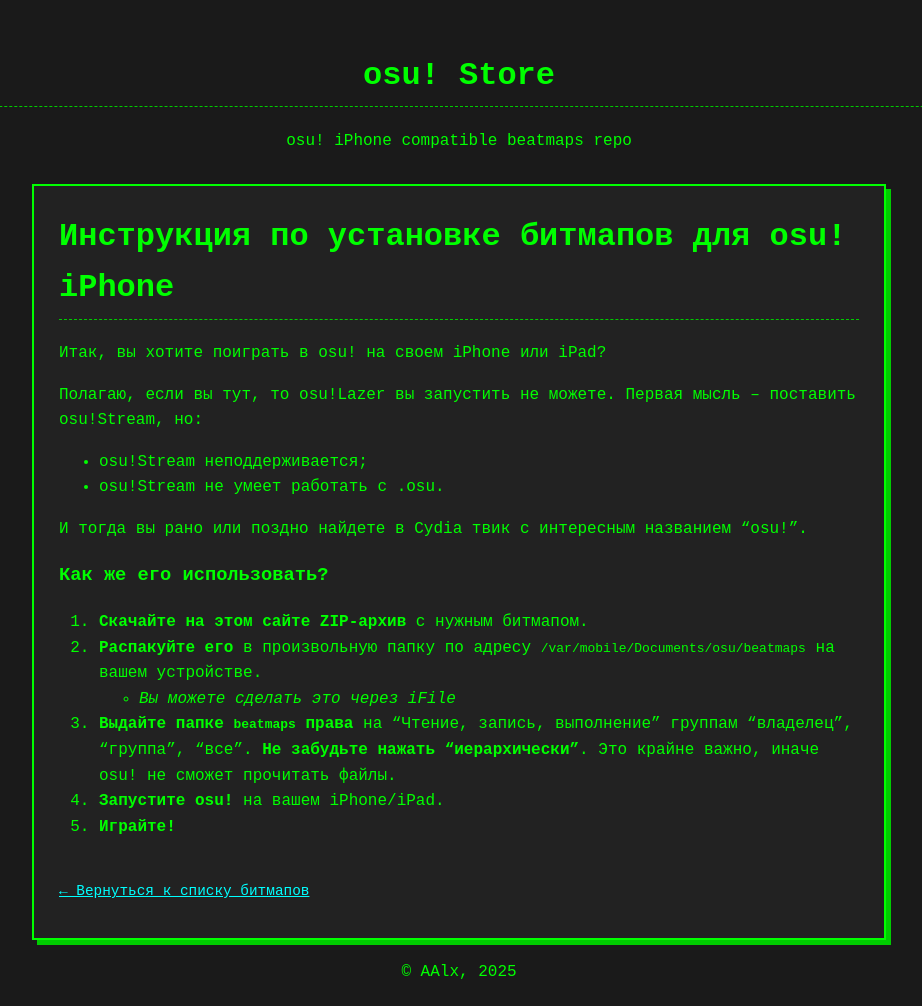
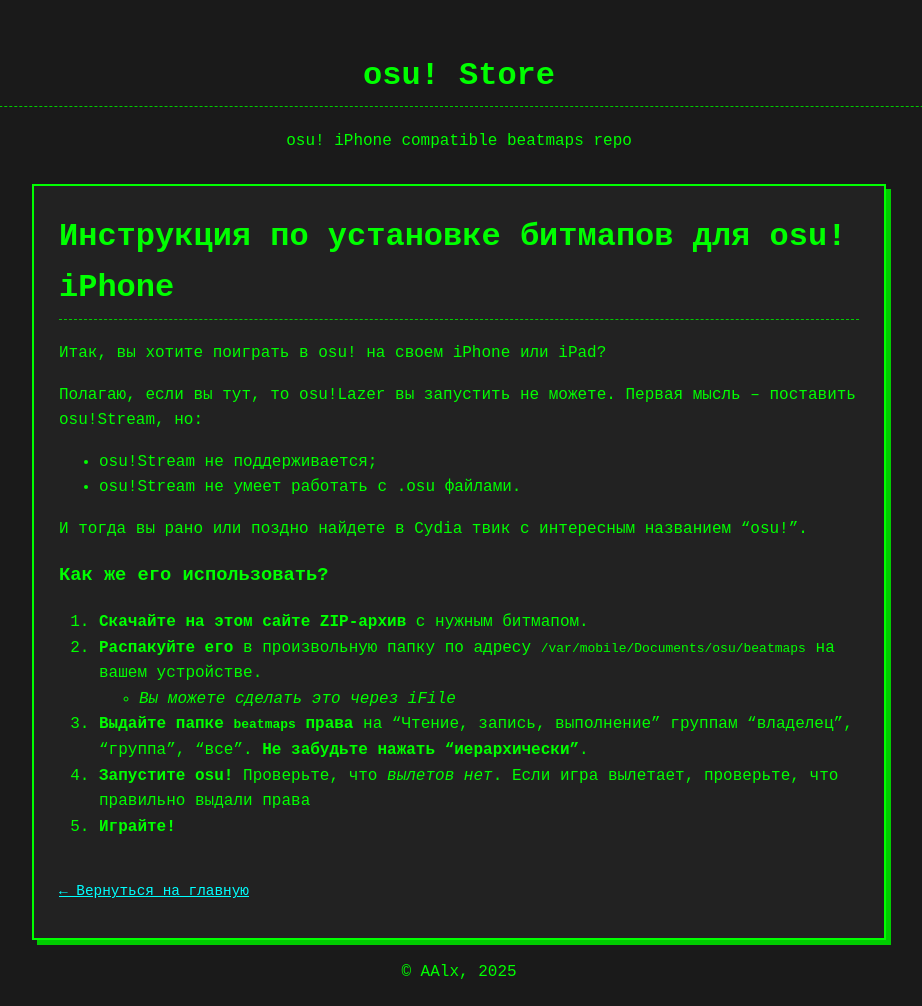
Before and after one commit to AAlx0451/osu-ios-store-repo, a Jekyll site: the page built from installation.md, in a window 1280 px wide. Shown: the whole page, without its empty margins (181-1103 px from the left). Built offline with Jekyll 4.4.1, drawn with Linux system fonts in a browser that asks for light colours.

Commit message:
Update installation.md

```diff
--- a/installation.md
+++ b/installation.md
@@ -10,8 +10,8 @@ permalink: /installation/
 
 Полагаю, если вы тут, то osu!Lazer вы запустить не можете.
 Первая мысль – поставить osu!Stream, но:
-*   osu!Stream неподдерживается;
-*   osu!Stream не умеет работать с .osu.
+*   osu!Stream не поддерживается;
+*   osu!Stream не умеет работать с .osu файлами.
 
 И тогда вы рано или поздно найдете в Cydia твик с интересным названием "osu!".
 
@@ -20,8 +20,8 @@ permalink: /installation/
 1.  **Скачайте на этом сайте ZIP-архив** с нужным битмапом.
 2.  **Распакуйте его** в произвольную папку по адресу `/var/mobile/Documents/osu/beatmaps` на вашем устройстве.
     *   *Вы можете сделать это через iFile*
-3.  **Выдайте папке `beatmaps` права** на "Чтение, запись, выполнение" группам "владелец", "группа", "все". **Не забудьте нажать "иерархически"**. Это крайне важно, иначе osu! не сможет прочитать файлы.
-4.  **Запустите osu!** на вашем iPhone/iPad.
+3.  **Выдайте папке `beatmaps` права** на "Чтение, запись, выполнение" группам "владелец", "группа", "все". **Не забудьте нажать "иерархически"**.
+4.  **Запустите osu!** Проверьте, что *вылетов нет*. Если игра вылетает, проверьте, что правильно выдали права
 5.  **Играйте!**
 
-<p class="back-link"><a href="{{ '/' | relative_url }}">← Вернуться к списку битмапов</a></p>
+<p class="back-link"><a href="{{ '/' | relative_url }}">← Вернуться на главную</a></p>
```
